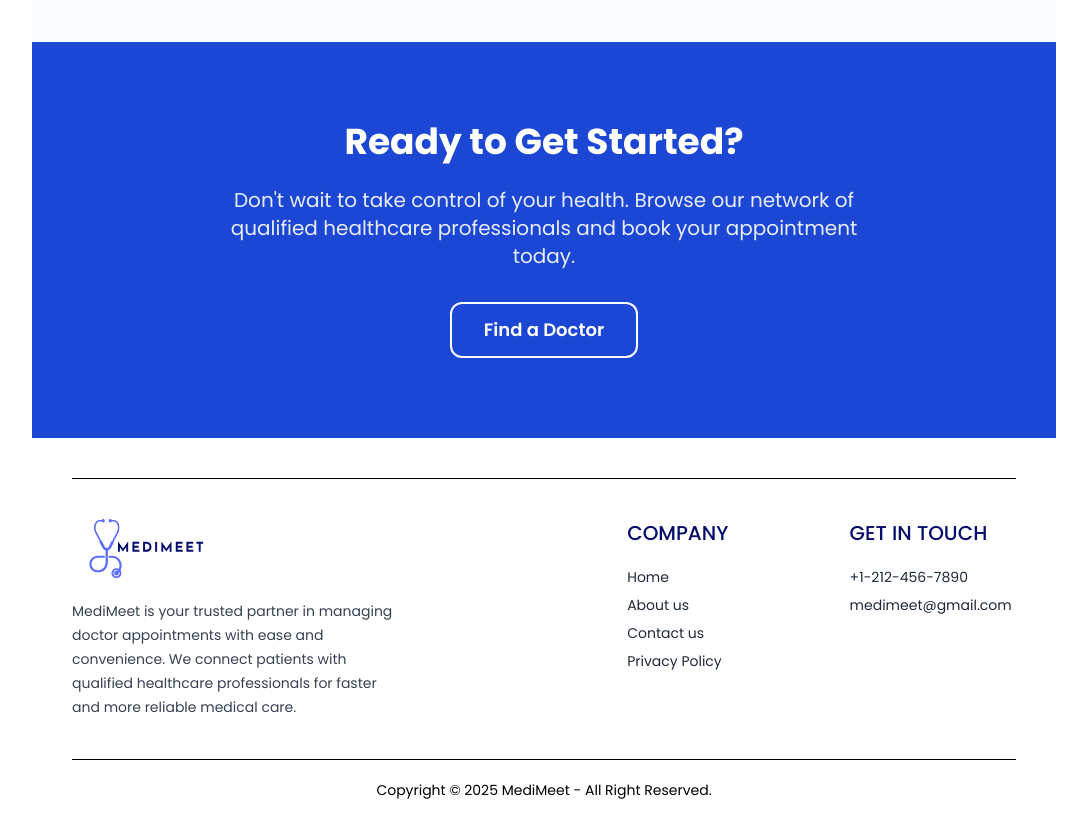
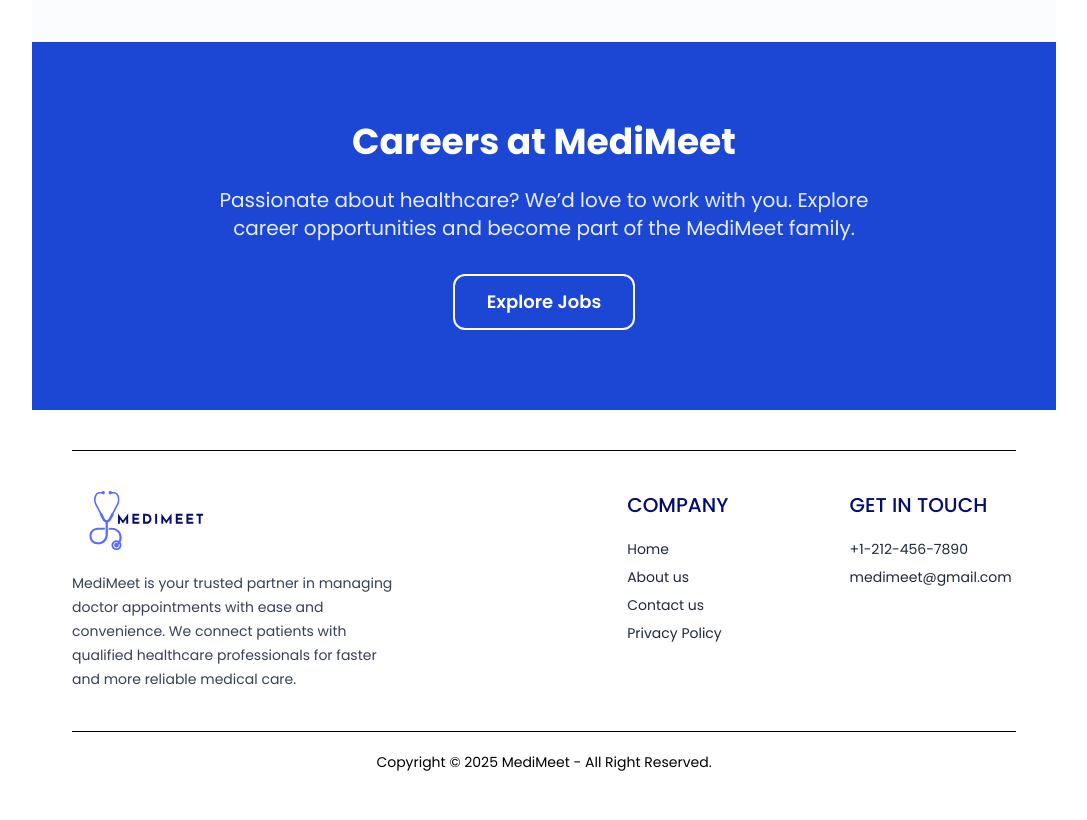
Before and after one commit to tanurims/MediMeet, a React (Vite) app in the folder frontend/: page /contact in a window 1280 px wide. Shown: the part 1840-2660 px from the top of the page, without its empty margins (96-1183 px from the left). After the commit the page ends 2632 px from the top, so only its background shows below. Built offline with nearby package versions, Linux system fonts and the light colour scheme.

Commit message:
final changes on contact us page

```diff
--- a/frontend/src/pages/Contact.jsx
+++ b/frontend/src/pages/Contact.jsx
@@ -123,7 +123,7 @@ const Contact = () => {
                   <h2 className="text-3xl font-bold text-gray-900 mb-6">Send us a Message</h2>
 
 
-                  <form className="space-y-6" onSubmit={handleSubmit}>
+                  <form className="space-y-6" >
                     <div className="grid md:grid-cols-2 gap-4">
                       <div>
                         <label className="block text-sm font-semibold text-gray-700 mb-2">Full Name <span className="text-red-500">*</span></label>
@@ -212,14 +212,14 @@ const Contact = () => {
 
       <section className="py-20 px-4 bg-stat text-white">
         <div className="max-w-4xl mx-auto text-center">
-          <h2 className="text-4xl font-bold mb-6">Ready to Get Started?</h2>
+          <h2 className="text-4xl font-bold mb-6">Careers at MediMeet</h2>
           <p className="text-xl opacity-90 mb-8 max-w-2xl mx-auto">
-            Don't wait to take control of your health. Browse our network of qualified healthcare
-            professionals and book your appointment today.
+            Passionate about healthcare? We’d love to work with you. Explore career opportunities and become part of the MediMeet family.
+
           </p>
           <div className="flex flex-col sm:flex-row gap-4 justify-center">
             <button onClick={()=>{navigate('/doctors'); scrollTo(0,0)}} size="lg" className="text-lg text-white px-8 py-3 font-semibold border-2 border-white rounded-xl hover:bg-white hover:text-stat transition-colors duration-300">
-              Find a Doctor
+              Explore Jobs
             </button>
 
           </div>
```
